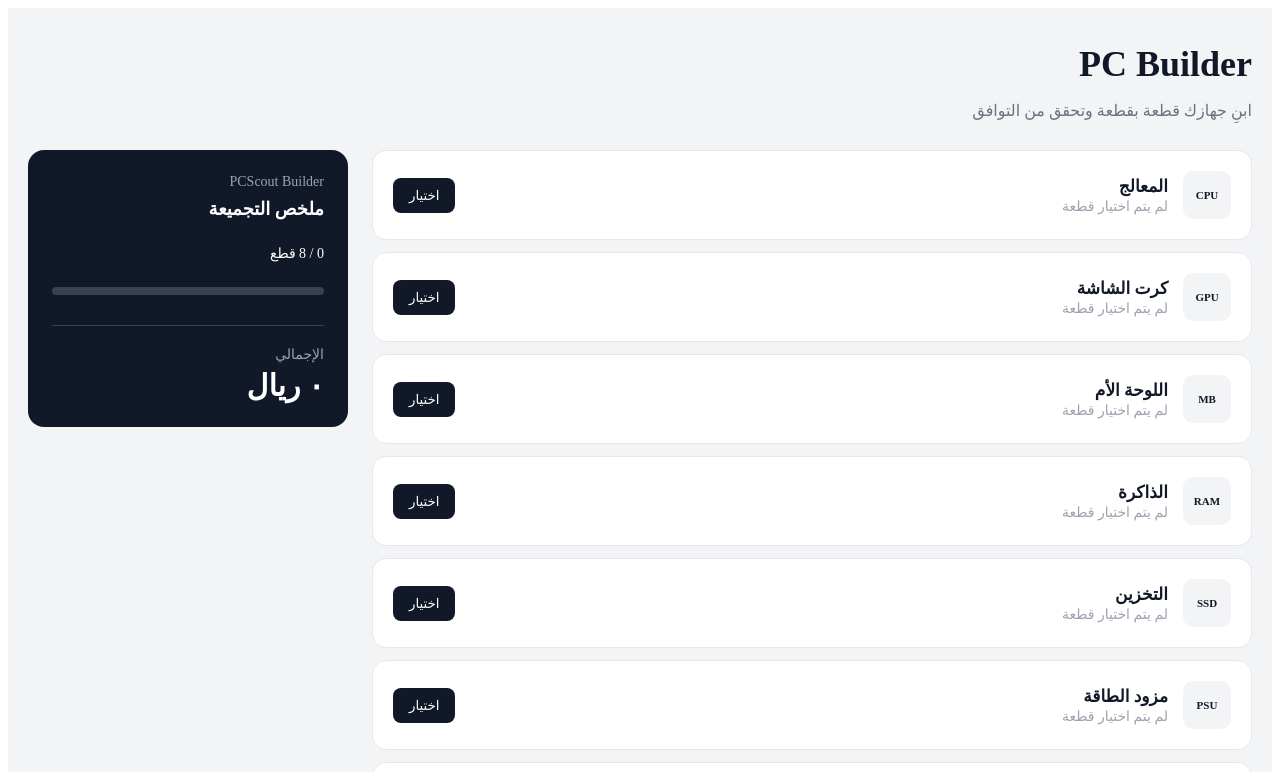
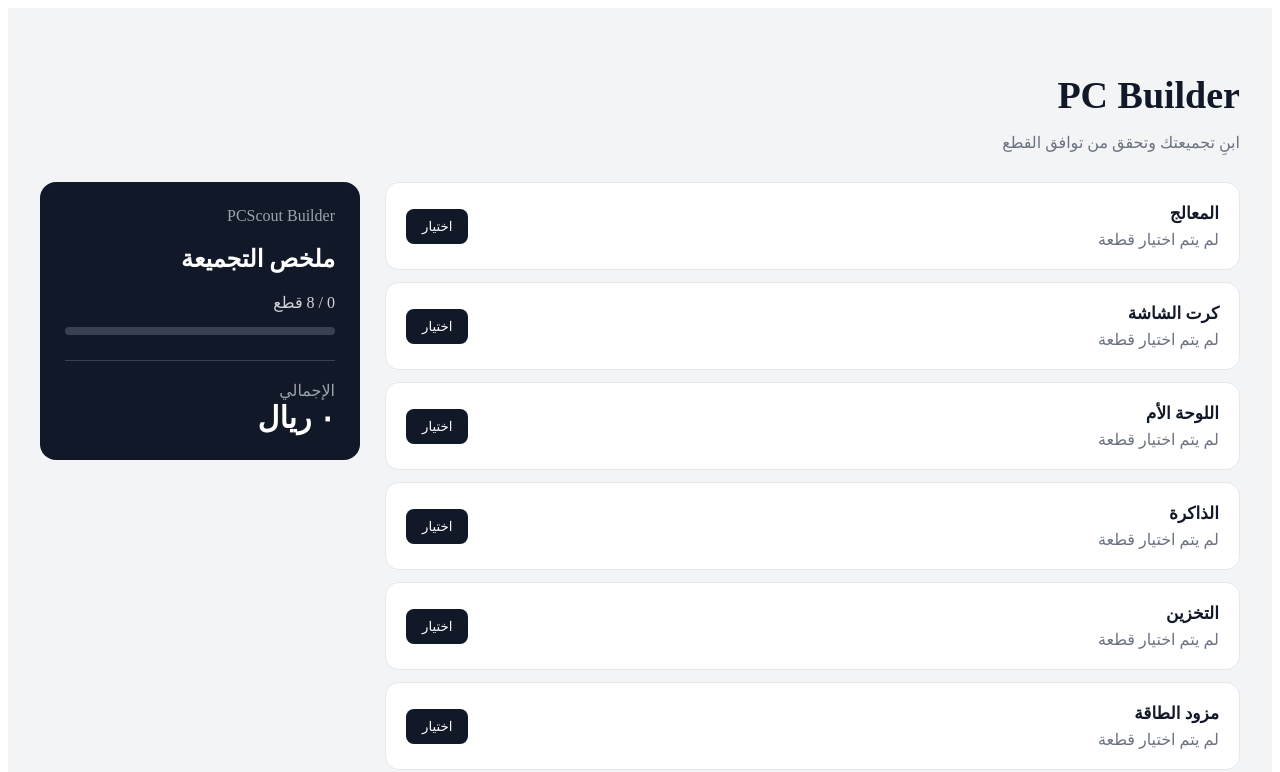
Before and after one commit to AbdulAziz1824/AL-PCs, a Next.js app: page /builder in a window 1280 px wide. Shown: the top 772 px of the page. Built offline with nearby package versions, Linux system fonts and the light colour scheme.

Commit message:
Update page.js

```diff
--- a/app/builder/page.js
+++ b/app/builder/page.js
@@ -1,157 +1,68 @@
 "use client";
 
 import { useMemo, useState } from "react";
+import { products } from "@/lib/products";
 
 const categories = [
-  { id: "CPU", name: "المعالج", icon: "CPU" },
-  { id: "GPU", name: "كرت الشاشة", icon: "GPU" },
-  { id: "Motherboard", name: "اللوحة الأم", icon: "MB" },
-  { id: "RAM", name: "الذاكرة", icon: "RAM" },
-  { id: "Storage", name: "التخزين", icon: "SSD" },
-  { id: "PSU", name: "مزود الطاقة", icon: "PSU" },
-  { id: "Case", name: "الكيس", icon: "CASE" },
-  { id: "Cooler", name: "المبرد", icon: "COOL" },
+  { id: "CPU", name: "المعالج" },
+  { id: "GPU", name: "كرت الشاشة" },
+  { id: "Motherboard", name: "اللوحة الأم" },
+  { id: "RAM", name: "الذاكرة" },
+  { id: "Storage", name: "التخزين" },
+  { id: "PSU", name: "مزود الطاقة" },
+  { id: "Case", name: "الكيس" },
+  { id: "Cooler", name: "المبرد" },
 ];
-
-const products = {
-  CPU: [
-    {
-      name: "AMD Ryzen 7 7800X3D",
-      price: 1299,
-      socket: "AM5",
-    },
-    {
-      name: "AMD Ryzen 5 7600X",
-      price: 799,
-      socket: "AM5",
-    },
-    {
-      name: "Intel Core i5-14600K",
-      price: 999,
-      socket: "LGA1700",
-    },
-  ],
-
-  GPU: [
-    {
-      name: "NVIDIA GeForce RTX 5070",
-      price: 2399,
-      power: 250,
-    },
-    {
-      name: "AMD Radeon RX 7800 XT",
-      price: 1899,
-      power: 263,
-    },
-    {
-      name: "NVIDIA GeForce RTX 4060 Ti",
-      price: 1599,
-      power: 160,
-    },
-  ],
-
-  Motherboard: [
-    {
-      name: "MSI B650 Gaming Plus",
-      price: 699,
-      socket: "AM5",
-      ram: "DDR5",
-    },
-    {
-      name: "ASUS TUF B650-PLUS",
-      price: 799,
-      socket: "AM5",
-      ram: "DDR5",
-    },
-    {
-      name: "MSI B760 Gaming Plus",
-      price: 649,
-      socket: "LGA1700",
-      ram: "DDR5",
-    },
-  ],
-
-  RAM: [
-    {
-      name: "Kingston Fury Beast 32GB DDR5 6000",
-      price: 399,
-      ram: "DDR5",
-    },
-    {
-      name: "Corsair Vengeance 32GB DDR5 6000",
-      price: 429,
-      ram: "DDR5",
-    },
-  ],
-
-  Storage: [
-    {
-      name: "Samsung 990 EVO 1TB",
-      price: 329,
-    },
-    {
-      name: "WD Black SN850X 1TB",
-      price: 349,
-    },
-  ],
-
-  PSU: [
-    {
-      name: "Corsair RM750e 750W",
-      price: 399,
-      wattage: 750,
-    },
-    {
-      name: "MSI MAG A850GL 850W",
-      price: 449,
-      wattage: 850,
-    },
-  ],
-
-  Case: [
-    {
-      name: "NZXT H5 Flow",
-      price: 349,
-    },
-    {
-      name: "Lian Li Lancool 216",
-      price: 499,
-    },
-  ],
-
-  Cooler: [
-    {
-      name: "Thermalright Peerless Assassin 120",
-      price: 199,
-    },
-    {
-      name: "DeepCool AK620",
-      price: 249,
-    },
-  ],
-};
 
 export default function Builder() {
   const [selected, setSelected] = useState({});
   const [activeCategory, setActiveCategory] = useState(null);
   const [search, setSearch] = useState("");
 
-  const total = useMemo(() => {
-    return Object.values(selected).reduce(
-      (sum, item) => sum + item.price,
+  const total = useMemo(
+    () =>
+      Object.values(selected).reduce(
+        (sum, product) => sum + product.price,
         0
+      ),
+    [selected]
   );
-  }, [selected]);
-
-  const completed = Object.keys(selected).length;
 
   const filteredProducts = activeCategory
-    ? products[activeCategory].filter((product) =>
+    ? products
+        .filter((product) => product.category === activeCategory)
+        .filter((product) =>
           product.name.toLowerCase().includes(search.toLowerCase())
         )
     : [];
 
+  function getCompatibility(category, product) {
+    if (category === "Motherboard" && selected.CPU) {
+      if (product.socket !== selected.CPU.socket) {
+        return "غير متوافق مع المعالج";
+      }
+    }
+
+    if (category === "CPU" && selected.Motherboard) {
+      if (product.socket !== selected.Motherboard.socket) {
+        return "غير متوافق مع اللوحة الأم";
+      }
+    }
+
+    if (category === "RAM" && selected.Motherboard) {
+      if (product.ram !== selected.Motherboard.ram) {
+        return "نوع الذاكرة غير متوافق";
+      }
+    }
+
+    return null;
+  }
+
   function selectProduct(category, product) {
+    const error = getCompatibility(category, product);
+
+    if (error) return;
+
     setSelected((current) => ({
       ...current,
       [category]: product,
@@ -163,33 +74,13 @@ export default function Builder() {
 
   function removeProduct(category) {
     setSelected((current) => {
-      const next = { ...current };
-      delete next[category];
-      return next;
+      const copy = { ...current };
+      delete copy[category];
+      return copy;
     });
   }
 
-  function compatibility(category, product) {
-    if (category === "Motherboard" && selected.CPU) {
-      if (product.socket !== selected.CPU.socket) {
-        return "غير متوافق مع المعالج";
-      }
-    }
-
-    if (category === "RAM" && selected.Motherboard) {
-      if (product.ram !== selected.Motherboard.ram) {
-        return "نوع RAM غير متوافق";
-      }
-    }
-
-    if (category === "PSU" && selected.GPU) {
-      if (product.wattage < selected.GPU.power * 1.4) {
-        return "قدرة PSU منخفضة";
-      }
-    }
-
-    return null;
-  }
+  const completed = Object.keys(selected).length;
 
   return (
     <main
@@ -197,133 +88,80 @@ export default function Builder() {
       style={{
         minHeight: "100vh",
         background: "#f3f4f6",
+        padding: "40px 20px",
         color: "#111827",
       }}
     >
-      <div
-        style={{
-          maxWidth: "1250px",
-          margin: "0 auto",
-          padding: "35px 20px",
-        }}
-      >
-        <header style={{ marginBottom: "30px" }}>
-          <h1
-            style={{
-              fontSize: "36px",
-              margin: 0,
-              fontWeight: 800,
-            }}
-          >
+      <div style={{ maxWidth: "1200px", margin: "auto" }}>
+        <h1 style={{ fontSize: "38px", marginBottom: "5px" }}>
           PC Builder
         </h1>
 
         <p style={{ color: "#6b7280" }}>
-            ابنِ جهازك قطعة بقطعة وتحقق من التوافق
+          ابنِ تجميعتك وتحقق من توافق القطع
         </p>
-        </header>
 
         <div
           style={{
             display: "grid",
             gridTemplateColumns: "1fr 320px",
-            gap: "24px",
-            alignItems: "start",
+            gap: "25px",
+            marginTop: "30px",
           }}
         >
           <section>
             {categories.map((category) => {
-              const selectedProduct = selected[category.id];
-              const warning = selectedProduct
-                ? compatibility(category.id, selectedProduct)
-                : null;
+              const product = selected[category.id];
 
               return (
                 <div
                   key={category.id}
                   style={{
                     background: "#fff",
+                    padding: "20px",
                     borderRadius: "14px",
-                    padding: "20px",
                     marginBottom: "12px",
-                    border: warning
-                      ? "1px solid #ef4444"
-                      : "1px solid #e5e7eb",
+                    border: "1px solid #e5e7eb",
                   }}
                 >
                   <div
                     style={{
                       display: "flex",
-                      alignItems: "center",
                       justifyContent: "space-between",
-                      gap: "20px",
-                    }}
-                  >
-                    <div
-                      style={{
-                        display: "flex",
                       alignItems: "center",
                       gap: "15px",
                     }}
                   >
-                      <div
-                        style={{
-                          width: "48px",
-                          height: "48px",
-                          borderRadius: "10px",
-                          background: "#f3f4f6",
-                          display: "flex",
-                          alignItems: "center",
-                          justifyContent: "center",
-                          fontSize: "11px",
-                          fontWeight: 800,
-                        }}
-                      >
-                        {category.icon}
-                      </div>
-
                     <div>
-                        <strong
-                          style={{
-                            display: "block",
-                            fontSize: "17px",
-                          }}
-                        >
+                      <strong style={{ fontSize: "17px" }}>
                         {category.name}
                       </strong>
 
-                        <span
+                      <div
                         style={{
-                            color: selectedProduct
-                              ? "#111827"
-                              : "#9ca3af",
-                            fontSize: "14px",
+                          color: "#6b7280",
+                          marginTop: "6px",
                         }}
                       >
-                          {selectedProduct
-                            ? selectedProduct.name
+                        {product
+                          ? product.name
                           : "لم يتم اختيار قطعة"}
-                        </span>
                       </div>
                     </div>
 
                     <div
                       style={{
                         display: "flex",
+                        gap: "10px",
                         alignItems: "center",
-                        gap: "12px",
                       }}
                     >
-                      {selectedProduct && (
+                      {product && (
+                        <>
                           <strong>
-                          {selectedProduct.price.toLocaleString(
-                            "ar-SA"
-                          )}{" "}
-                          ريال
+                            {product.price.toLocaleString("ar-SA")} ريال
                           </strong>
-                      )}
 
-                      {selectedProduct ? (
                           <button
                             onClick={() =>
                               removeProduct(category.id)
@@ -339,7 +177,8 @@ export default function Builder() {
                           >
                             حذف
                           </button>
-                      ) : null}
+                        </>
+                      )}
 
                       <button
                         onClick={() => {
@@ -355,25 +194,10 @@ export default function Builder() {
                           cursor: "pointer",
                         }}
                       >
-                        {selectedProduct ? "تغيير" : "اختيار"}
+                        {product ? "تغيير" : "اختيار"}
                       </button>
                     </div>
                   </div>
-
-                  {warning && (
-                    <div
-                      style={{
-                        marginTop: "14px",
-                        padding: "10px",
-                        background: "#fef2f2",
-                        color: "#b91c1c",
-                        borderRadius: "8px",
-                        fontSize: "14px",
-                      }}
-                    >
-                      ⚠️ {warning}
-                    </div>
-                  )}
                 </div>
               );
             })}
@@ -384,35 +208,19 @@ export default function Builder() {
               background: "#111827",
               color: "#fff",
               borderRadius: "16px",
-              padding: "24px",
+              padding: "25px",
+              height: "fit-content",
               position: "sticky",
               top: "20px",
             }}
           >
-            <div
-              style={{
-                color: "#9ca3af",
-                fontSize: "14px",
-              }}
-            >
+            <div style={{ color: "#9ca3af" }}>
               PCScout Builder
             </div>
 
-            <h2
-              style={{
-                fontSize: "18px",
-                marginTop: "8px",
-              }}
-            >
-              ملخص التجميعة
-            </h2>
+            <h2>ملخص التجميعة</h2>
 
-            <div
-              style={{
-                margin: "25px 0",
-                fontSize: "14px",
-              }}
-            >
+            <div style={{ color: "#d1d5db" }}>
               {completed} / {categories.length} قطع
             </div>
 
@@ -421,43 +229,33 @@ export default function Builder() {
                 height: "8px",
                 background: "#374151",
                 borderRadius: "20px",
-                overflow: "hidden",
+                marginTop: "15px",
               }}
             >
               <div
                 style={{
+                  height: "100%",
                   width: `${(completed / categories.length) * 100}%`,
-                  height: "100%",
                   background: "#22c55e",
+                  borderRadius: "20px",
                 }}
               />
             </div>
 
             <div
               style={{
-                marginTop: "30px",
+                borderTop: "1px solid #374151",
+                marginTop: "25px",
                 paddingTop: "20px",
-                borderTop: "1px solid #374151",
               }}
             >
-              <div
-                style={{
-                  color: "#9ca3af",
-                  fontSize: "14px",
-                }}
-              >
+              <div style={{ color: "#9ca3af" }}>
                 الإجمالي
               </div>
 
-              <div
-                style={{
-                  fontSize: "30px",
-                  fontWeight: 800,
-                  marginTop: "5px",
-                }}
-              >
+              <strong style={{ fontSize: "30px" }}>
                 {total.toLocaleString("ar-SA")} ريال
-              </div>
+              </strong>
             </div>
           </aside>
         </div>
@@ -469,30 +267,33 @@ export default function Builder() {
           style={{
             position: "fixed",
             inset: 0,
-            background: "rgba(0,0,0,0.45)",
+            background: "rgba(0,0,0,.5)",
             display: "flex",
             alignItems: "center",
             justifyContent: "center",
             padding: "20px",
-            zIndex: 100,
+            zIndex: 10,
           }}
         >
           <div
             onClick={(e) => e.stopPropagation()}
             style={{
+              background: "#fff",
+              borderRadius: "18px",
+              padding: "25px",
               width: "100%",
               maxWidth: "650px",
               maxHeight: "80vh",
               overflow: "auto",
-              background: "#fff",
-              borderRadius: "18px",
-              padding: "25px",
             }}
           >
-            <h2 style={{ marginTop: 0 }}>
-              اختر {categories.find(
+            <h2>
+              اختر{" "}
+              {
+                categories.find(
                   (c) => c.id === activeCategory
-              )?.name}
+                )?.name
+              }
             </h2>
 
             <input
@@ -506,33 +307,35 @@ export default function Builder() {
                 padding: "14px",
                 border: "1px solid #d1d5db",
                 borderRadius: "10px",
+                fontSize: "16px",
                 marginBottom: "15px",
-                fontSize: "16px",
               }}
             />
 
             {filteredProducts.map((product) => {
-              const warning = compatibility(
+              const error = getCompatibility(
                 activeCategory,
                 product
               );
 
               return (
                 <button
-                  key={product.name}
+                  key={product.id}
+                  disabled={!!error}
                   onClick={() =>
-                    !warning &&
                     selectProduct(activeCategory, product)
                   }
                   style={{
                     width: "100%",
                     textAlign: "right",
+                    padding: "16px",
+                    marginBottom: "10px",
+                    borderRadius: "12px",
                     border: "1px solid #e5e7eb",
-                    background: warning ? "#fef2f2" : "#fff",
-                    padding: "16px",
-                    borderRadius: "12px",
-                    marginBottom: "10px",
-                    cursor: warning ? "not-allowed" : "pointer",
+                    background: error ? "#fef2f2" : "#fff",
+                    cursor: error
+                      ? "not-allowed"
+                      : "pointer",
                   }}
                 >
                   <strong style={{ display: "block" }}>
@@ -543,10 +346,12 @@ export default function Builder() {
                     style={{
                       display: "block",
                       marginTop: "5px",
-                      color: warning ? "#b91c1c" : "#6b7280",
+                      color: error
+                        ? "#b91c1c"
+                        : "#6b7280",
                     }}
                   >
-                    {warning ||
+                    {error ||
                       `${product.price.toLocaleString(
                         "ar-SA"
                       )} ريال`}
```
Lines whose indentation alone changed are shown as unchanged.
